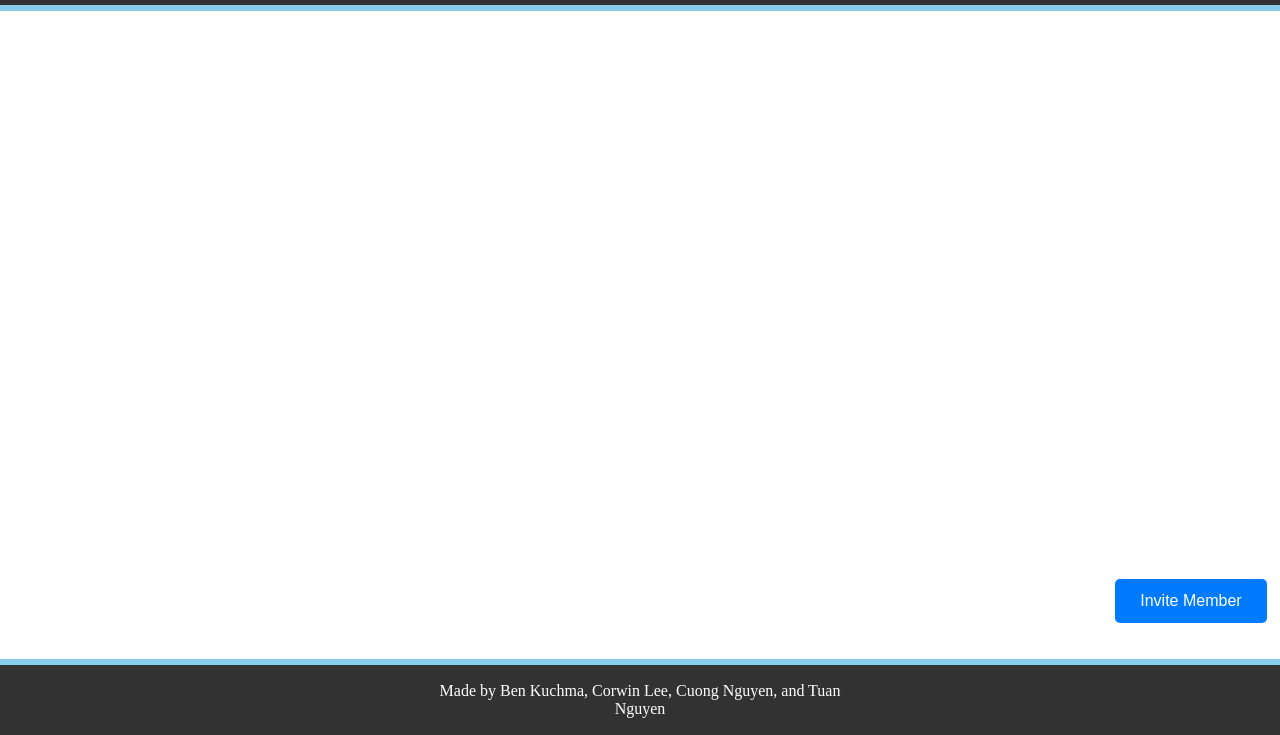
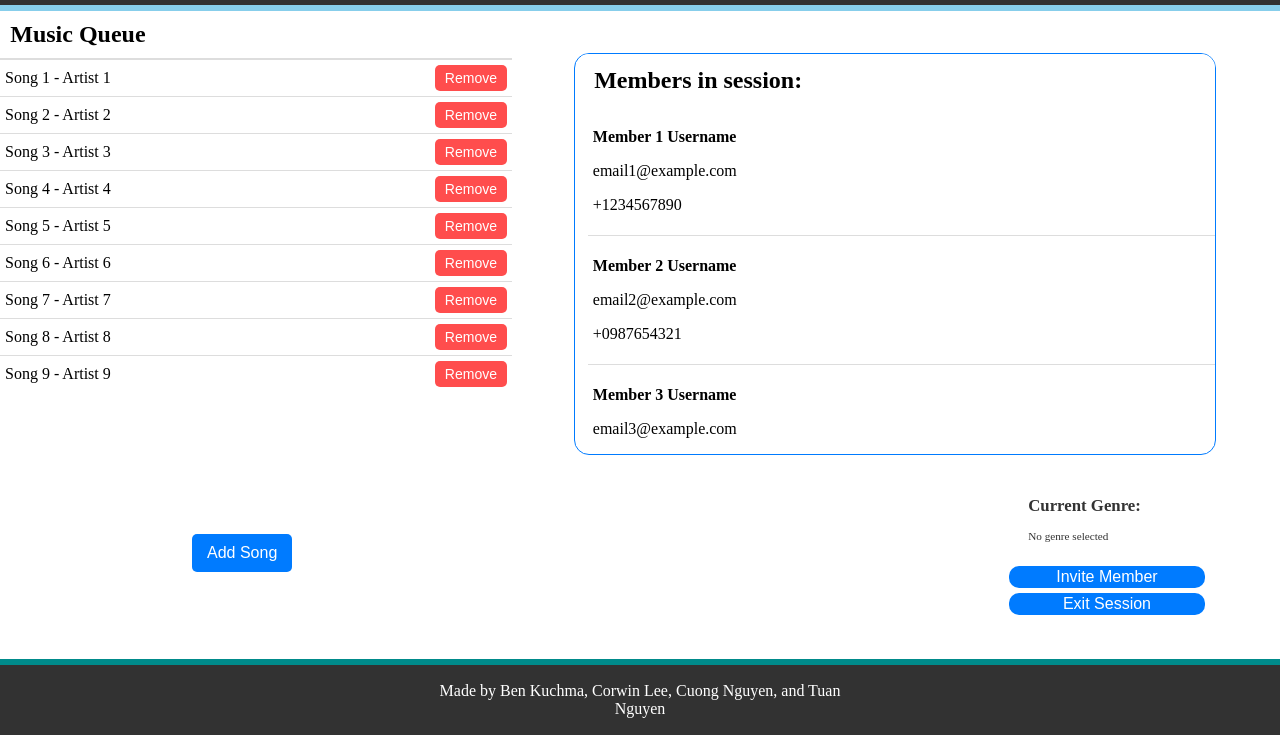
Before and after one commit to Benzillaist/Music-Matchmaker, a plain HTML site: page frontend/listen.html in a window 1280 px wide. Shown: the part 65-800 px from the top of the page. Drawn offline with Linux system fonts and the light colour scheme.

Commit message:
Refactor layout and styles for listen page;

```diff
--- a/frontend/listen.css
+++ b/frontend/listen.css
@@ -1,21 +1,26 @@
-/* Style for the Invite Member button */
+.flex-container {
+    display: flex;
+    flex-direction: column;
+    height: 100vh; /* If you want it to take full screen height */
+  }
+
 body {
     position: relative;
-    /* This allows absolutely positioned elements inside it */
 }
 
 /* Style for the Invite Member button */
 #invite_member_btn {
-    position: fixed;
-    bottom: 14%;
+    position: relative;
+    bottom: 10%;
     right: 1%;
-    padding: 1% 2%;
+    padding: 1% 1.5%;
     background-color: #007bff;
     color: white;
     border: none;
-    border-radius: 5px;
+    border-radius: 10px;
     font-size: 100%;
     cursor: pointer;
+    width: 90%;
 }
 
 #invite_member_btn:hover {
@@ -23,17 +28,169 @@ body {
     /* Darker blue on hover */
 }
 
-/* Make the button responsive */
-@media screen and (max-width: 768px) {
-    #invite_member_btn {
-        padding: 1% 2%;
-        font-size: 100%;
-    }
+.genre-display {
+    padding: 8px 12px;
+    margin: 5px;
+    display: inline-block;
+    font-size: 70%;
+    color: #333;
+    right: 0%;
 }
 
-@media screen and (max-width: 480px) {
-    #invite_member_btn {
-        padding: 1% 2%;
-        font-size: 100%;
-    }
+.genre-list {
+    display: flex;
+    flex-wrap: wrap;
+    gap: 10px;
+    margin: 10px 0;
 }
+.vcontainer.override {
+    display: flex;
+    flex-direction: column;
+
+    min-height: 10vh;
+}
+#footer {
+    position: fixed;
+    bottom: 0;
+    width: 100%;
+    z-index: 100;
+}
+.accent2 {
+    position: fixed;
+    bottom: 70px;
+    width: 100%;
+    z-index: 99;
+}
+.content-container {
+    min-height: calc(100vh - 146px); /* 100vh minus space for accent bars */
+    width: 100%;
+    box-sizing: border-box;
+
+}
+
+.general-container{
+    display: flex;
+    flex-direction: column;
+    position: fixed;
+    right: 4%;
+    width: 17%;
+    bottom: 15%;
+    background-color: white;
+    border-radius: 8px;
+    z-index: 1000;
+}
+
+#exit_session_btn {
+    margin-top: 2%;
+    position: relative;
+    bottom: 10%;
+    right: 1%;
+    padding: 1% 1.5%;
+    background-color: #007bff;
+    color: white;
+    border: none;
+    border-radius: 10px;
+    font-size: 100%;
+    cursor: pointer;
+    width: 90%;
+}
+
+#exit_session_btn:hover {
+    background-color: #0056b3;
+}
+
+.member-display {
+    position: fixed;
+    right: 5%;
+    bottom: 35%;
+    z-index: 9999;
+    width: 50%;
+    height: 50%;
+    border: 1px solid #007bff;
+    border-radius: 15px;
+    overflow-y: auto;
+    scrollbar-width: none;
+
+
+}
+.member {
+    padding: 5px;
+    border-bottom: 1px solid #ddd;
+    margin-left: 2%;
+}
+.member:last-child {
+    border-bottom: none;
+}
+.member-display h2 {
+    border-top: 20%solid #ddd;
+    position: sticky;
+    top: 0;
+    background: white;
+    padding: 2%;
+    border-bottom: 2% solid #ddd;
+    z-index: 1000000000;
+    margin: 0;
+}
+
+.music-container {
+    height: 70%;
+    overflow-y: auto;
+    width: 40%;
+    scrollbar-width: none;
+}
+.music-container h2 {
+    border-top: 20%solid #ddd;
+
+    position: sticky;
+    top: 0;
+    background: white;
+    padding: 2%;
+    border-bottom: 2px solid #ddd;
+    z-index: 10000;
+    margin: 0;
+
+}
+.music-item {
+    display: flex;
+    justify-content: space-between;
+    align-items: center;
+    padding: 5px;
+    border-bottom: 1px solid #ddd;
+}
+.music-item:last-child {
+    border-bottom: none;
+}
+#add_song_btn {
+    bottom: -10%;
+    position: relative;
+    left: 15%;
+    margin-left: auto;
+    padding: 10px 15px;
+    background-color: #007bff;
+    color: white;
+    border: none;
+    border-radius: 5px;
+    font-size: 16px;
+    cursor: pointer;
+    z-index: 10;
+}
+
+#add_song_btn:hover {
+    background-color: #0056b3;
+}
+
+
+.remove-song-btn {
+    margin-left: auto;
+    padding: 5px 10px;
+    background-color: #ff4d4d;
+    color: white;
+    border: none;
+    border-radius: 5px;
+    cursor: pointer;
+    font-size: 14px;
+}
+
+.remove-song-btn:hover {
+    background-color: #e60000;
+}
--- a/frontend/listen.html
+++ b/frontend/listen.html
@@ -1,50 +1,138 @@
-<!doctype html>
+<!DOCTYPE html>
 <html>
   <head>
     <title>Music Matchmaker</title>
-    <link rel="stylesheet" href="main.css"/>
-    <link rel="stylesheet" href="listen.css"/>
-
+    <link rel="stylesheet" href="main.css" />
+    <link rel="stylesheet" href="listen.css" />
+    <style>
+      /* .member-display {
+            max-height: 200px;
+            overflow-y: auto;
+            border: 1px solid #ccc;
+            padding: 10px;
+            margin-top: 10px; */
+    </style>
   </head>
   <body>
-    <div class="body vcontainer">
-      <div>
-        <div class="vcontainer top">
-          <div id="header" class="hcontainer">
-            <div id="header-home" class="full center">
-              <div class="tleft">
-                <a class="h1 white header-item link" href="index.html"> Home </a>
-              </div>
-            </div>
-            <div id="header-items" class="center hcontainer">
-              <a class="h2 white header-item link" href="listen.html"> Listen </a>
-              <a class="h2 white header-item link" href="groups.html"> Groups </a>
-              <a class="h2 white header-item link" href="profile.html"> Profile </a>
-            </div>
+    <div class="flex-container">
+      <!-- Header Section -->
+      <header id="header" class="hcontainer">
+        <div id="header-home" class="full center tleft">
+          <a class="h1 white header-item link" href="index.html">Home</a>
+        </div>
+        <nav id="header-items" class="center hcontainer">
+          <a class="h2 white header-item link" href="listen.html">Listen</a>
+          <a class="h2 white header-item link" href="groups.html">Groups</a>
+          <a class="h2 white header-item link" href="profile.html">Profile</a>
+        </nav>
+      </header>
+      <div class="bar accent1"></div>
+
+      <!-- Main Content Section -->
+      <main class="content-container">
+        <div class="general-container">
+          <!-- Genre Display -->
+          <div id="genre_display" class="genre-display">
+            <h2>Current Genre:</h2>
+            <p id="current_genre">No genre selected</p>
           </div>
-          <div class="bar accent1"></div>
+          <!-- Invite Member Button -->
+          <button id="invite_member_btn" class="invite-btn">
+            Invite Member
+          </button>
+          <!-- Exit Session Button -->
+          <button id="exit_session_btn" class="invite-btn">Exit Session</button>
         </div>
+
+        <!-- Member Display Section -->
+        <div class="member-display">
+          <h2 style="margin-left: 1%">Members in session:</h2>
+          <div class="member">
+            <p><strong>Member 1 Username</strong></p>
+            <p>email1@example.com</p>
+            <p>+1234567890</p>
+          </div>
+          <div class="member">
+            <p><strong>Member 2 Username</strong></p>
+            <p>email2@example.com</p>
+            <p>+0987654321</p>
+          </div>
+          <div class="member">
+            <p><strong>Member 3 Username</strong></p>
+            <p>email3@example.com</p>
+            <p>+1122334455</p>
+          </div>
+          <div class="member">
+            <p><strong>Member 4 Username</strong></p>
+            <p>email4@example.com</p>
+            <p>+5566778899</p>
+          </div>
+          <div class="member">
+            <p><strong>Member 5 Username</strong></p>
+            <p>email5@example.com</p>
+            <p>+6677889900</p>
+          </div>
+        </div>
+
+        <!-- Music Container Section -->
+        <div class="music-container">
+          <h2>Music Queue</h2>
+          <div class="music-item">
+              <div class="music-info">Song 1 - Artist 1</div>
+              <button class="remove-song-btn">Remove</button>
+          </div>
+          <div class="music-item">
+              <div class="music-info">Song 2 - Artist 2</div>
+              <button class="remove-song-btn">Remove</button>
+          </div>
+          <div class="music-item">
+              <div class="music-info">Song 3 - Artist 3</div>
+              <button class="remove-song-btn">Remove</button>
+          </div>
+          <div class="music-item">
+              <div class="music-info">Song 4 - Artist 4</div>
+              <button class="remove-song-btn">Remove</button>
+          </div>
+          <div class="music-item">
+              <div class="music-info">Song 5 - Artist 5</div>
+              <button class="remove-song-btn">Remove</button>
+          </div>
+          <div class="music-item">
+              <div class="music-info">Song 6 - Artist 6</div>
+              <button class="remove-song-btn">Remove</button>
+          </div>
+          <div class="music-item">
+              <div class="music-info">Song 7 - Artist 7</div>
+              <button class="remove-song-btn">Remove</button>
+          </div>
+          <div class="music-item">
+              <div class="music-info">Song 8 - Artist 8</div>
+              <button class="remove-song-btn">Remove</button>
+          </div>
+          <div class="music-item">
+              <div class="music-info">Song 9 - Artist 9</div>
+              <button class="remove-song-btn">Remove</button>
+          </div>
       </div>
 
-      <main id="content">
-        <!-- Invite Member Button -->
-        <button id="invite_member_btn" class="invite-btn">Invite Member</button>
 
+        <button id="add_song_btn">Add Song</button>
       </main>
 
-      <div class="vcontainer bottom">
-        <div class="bar accent1"></div>
-
-        <div id="footer" class="full hcontainer">
-          <div class="item full center">
-          </div>
-          <div class="item full center">
-            <a class="white link" href="https://www.youtube.com/watch?v=dQw4w9WgXcQ"> Made by Ben Kuchma, Corwin Lee, Cuong Nguyen, and Tuan Nguyen </a>
-          </div>
-          <div class="item full center">
-          </div>
+      <!-- Footer Section -->
+      <div class="bar accent2"></div>
+      <footer id="footer" class="full hcontainer">
+        <div class="item full center"></div>
+        <div class="item full center">
+          <a
+            class="white link"
+            href="https://www.youtube.com/watch?v=dQw4w9WgXcQ"
+          >
+            Made by Ben Kuchma, Corwin Lee, Cuong Nguyen, and Tuan Nguyen
+          </a>
         </div>
-      </div>
+        <div class="item full center"></div>
+      </footer>
     </div>
   </body>
 </html>
```
